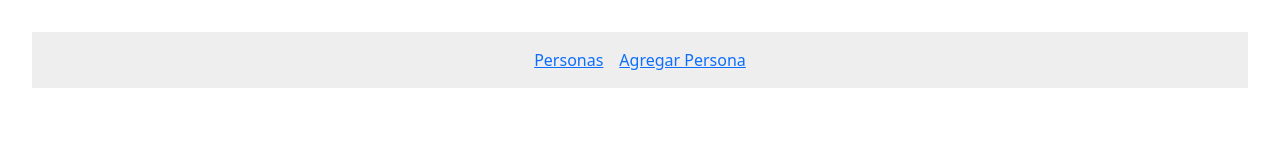
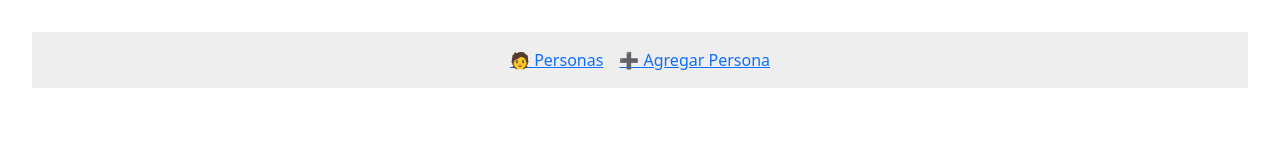
Before and after one commit to Nikod111/ACUDIR-CHALLENGE, a React (Vite) app in the folder Acudir.Challenge/Acudir.Web/: page / in a window 1280 px wide. Shown: the top 143 px of the page. Built offline with nearby package versions, Linux system fonts and the light colour scheme; no server answers.

Commit message:
Se agrega emoji a Links de Personas y Agregar

```diff
--- a/Acudir.Challenge/Acudir.Web/src/App.tsx
+++ b/Acudir.Challenge/Acudir.Web/src/App.tsx
@@ -8,8 +8,8 @@ function App() {
     return (
         <Router>
             <nav style={{ padding: '1rem', background: '#eee' }}>
-                <Link to="/" style={{ marginRight: '1rem' }}>Personas</Link>
-                <Link to="/agregar">Agregar Persona</Link>
+                <Link to="/" style={{ marginRight: '1rem' }} className="no-underline">🧑 Personas</Link>
+                <Link to="/agregar" className="no-underline">➕ Agregar Persona</Link>
             </nav>
 
             <Routes>
```
